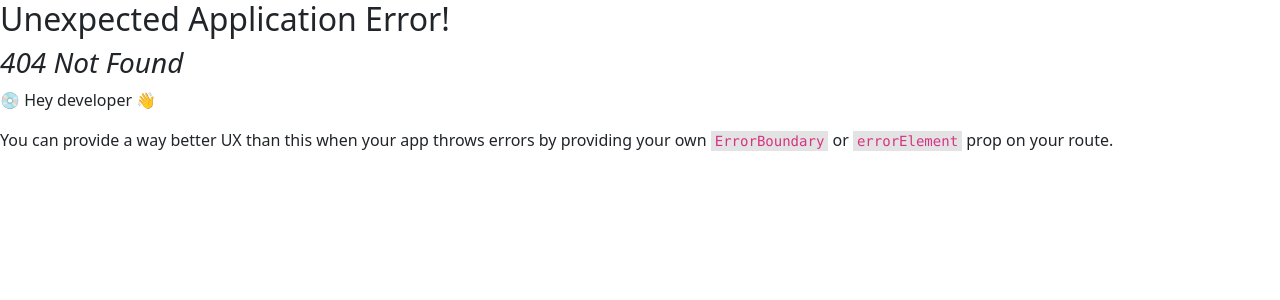
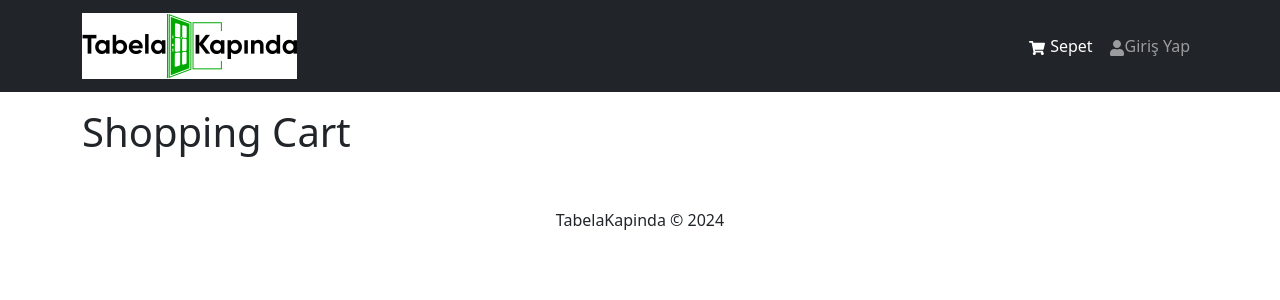
Before and after one commit to volkanabaoglu/tabelakapinda, a React (Create React App) app in the folder frontend/: page /cart in a window 1280 px wide. Before the commit this address had no page. Shown: the top 300 px of the page. Built offline with nearby package versions, Linux system fonts and the light colour scheme.

Commit message:
Basic structure for the cart screen has been created

```diff
--- a/frontend/src/index.js
+++ b/frontend/src/index.js
@@ -12,6 +12,7 @@
 import "bootstrap/dist/css/bootstrap.min.css";
 import HomeScreen from "./screens/HomeScreen";
 import ProductScreen from "./screens/ProductScreen";
+import CartScreen from "./screens/CartScreen";
 import { Provider } from "react-redux";
 import store from "./store";
 
@@ -19,7 +20,7 @@
   createRoutesFromElements(
     <Route path="/" element={<App />}>
       <Route index={true} path="/" element={<HomeScreen />} />
-
+      <Route path="/cart" element={<CartScreen />} />
       <Route path="/product/:id" element={<ProductScreen />} />
     </Route>
   )
--- a/frontend/src/screens/CartScreen.jsx
+++ b/frontend/src/screens/CartScreen.jsx
@@ -1,13 +1,45 @@
-import { Row, Col } from "react-bootstrap";
-import { useGetProductsQuery } from "../slices/apiProductSlice";
-import Product from "../components/Product";
-import Loader from "../components/Loader";
-import Message from "../components/Message";
 import React from 'react'
+import { Link , useNavigate } from 'react-router-dom';
+import { UseDispatch , useDispatch, useSelector } from 'react-redux';
+import { Row , Col , ListGroup , Image , Form , Button , Card} from 'react-bootstrap';
+import { FaTrash } from 'react-icons/fa';
+import Message from '../components/Message';
 
 function CartScreen() {
-  return (
+
+    const navigate = useNavigate();
+    const dispatch = useDispatch();
+
+    const cart = useSelector((state) => state.cart);
+    const { cartItems } = cart;
+
+
+    return (
     <>
+        <Row>
+            <Col md={8}>
+                <h1 style={{marginBottom:'20px'}}>Shopping Cart</h1>
+                {cartItems === 0 ? (
+                    <Message>
+                        Your Cart is Empty ! <Link to='/'>Go Back</Link>
+                    </Message>
+                ) : (
+                    <ListGroup variant='flush'>
+                        {cartItems.map((item)=>{
+                            return(
+                                <ListGroup.Item key={item._id}>
+                                <Row>
+                                    <Col md={2}>
+                                        <Image src={item.image} alt={item.name} fluid rounded />
+                                    </Col>
+                                </Row>
+                            </ListGroup.Item>
+                            )
+                        })}
+                    </ListGroup>
+                )}
+            </Col>
+        </Row>
 
     </>
   )
```
